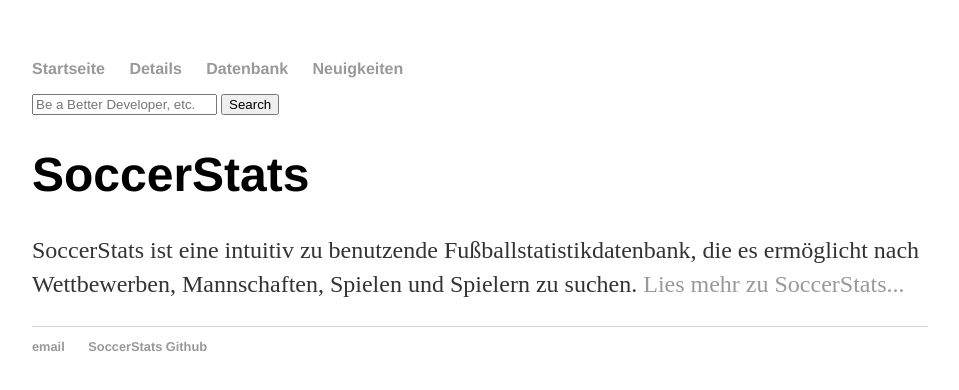
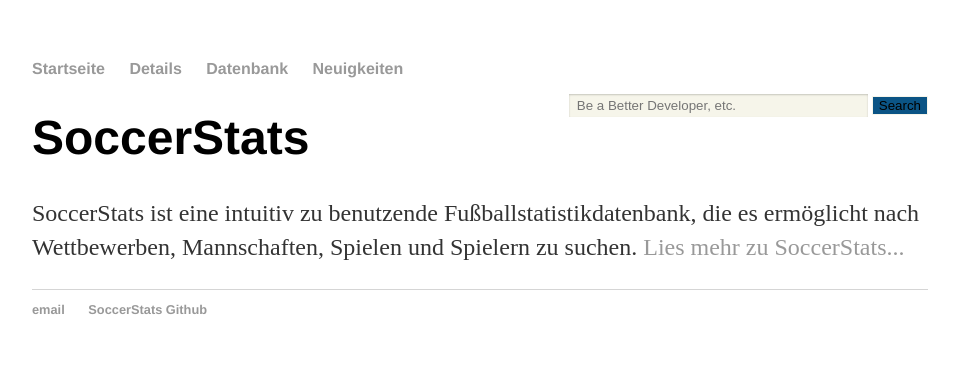
Before and after one commit to Thames1990/Thames1990.github.io, a Jekyll site: the page built from index.html, in a window 1280 px wide. Shown: the top 390 px of the page, without its empty margins (160-1119 px from the left). Built offline with Jekyll 4.4.1, drawn with Linux system fonts in a browser that asks for light colours; nearby versions of some CDN libraries; comment, search, counter and statistics services are not loaded.

Commit message:
Update main.css

```diff
--- a/css/main.css
+++ b/css/main.css
@@ -34,10 +34,33 @@ footer {
 }
 
 ul.posts {
-    margin: 20px auto 40px;
+	margin: 20px auto 40px;
     font-size: 1.5em;
 }
 
 ul.posts li {
     list-style: none;
 }
+
+#search {
+	float: right;
+
+	#searchString {
+		width: 283px;
+		border: none;
+		box-shadow: 0 1px 2px rgba(0, 0, 0, 0.2) inset;
+		padding: 0.3em 0.6em;
+		background-color: #f6f5ea;
+		margin-right: 0;
+	}
+
+	#searchButton {
+		paddign: 0.3em 0.6em;
+		background-color: #0B5485;
+		border: 1px solid #f6f5ea;
+		margin-left: 0;
+		color: $white;
+		-webkit-appearance: none;
+		border-radius: 0;
+	}
+}
```
